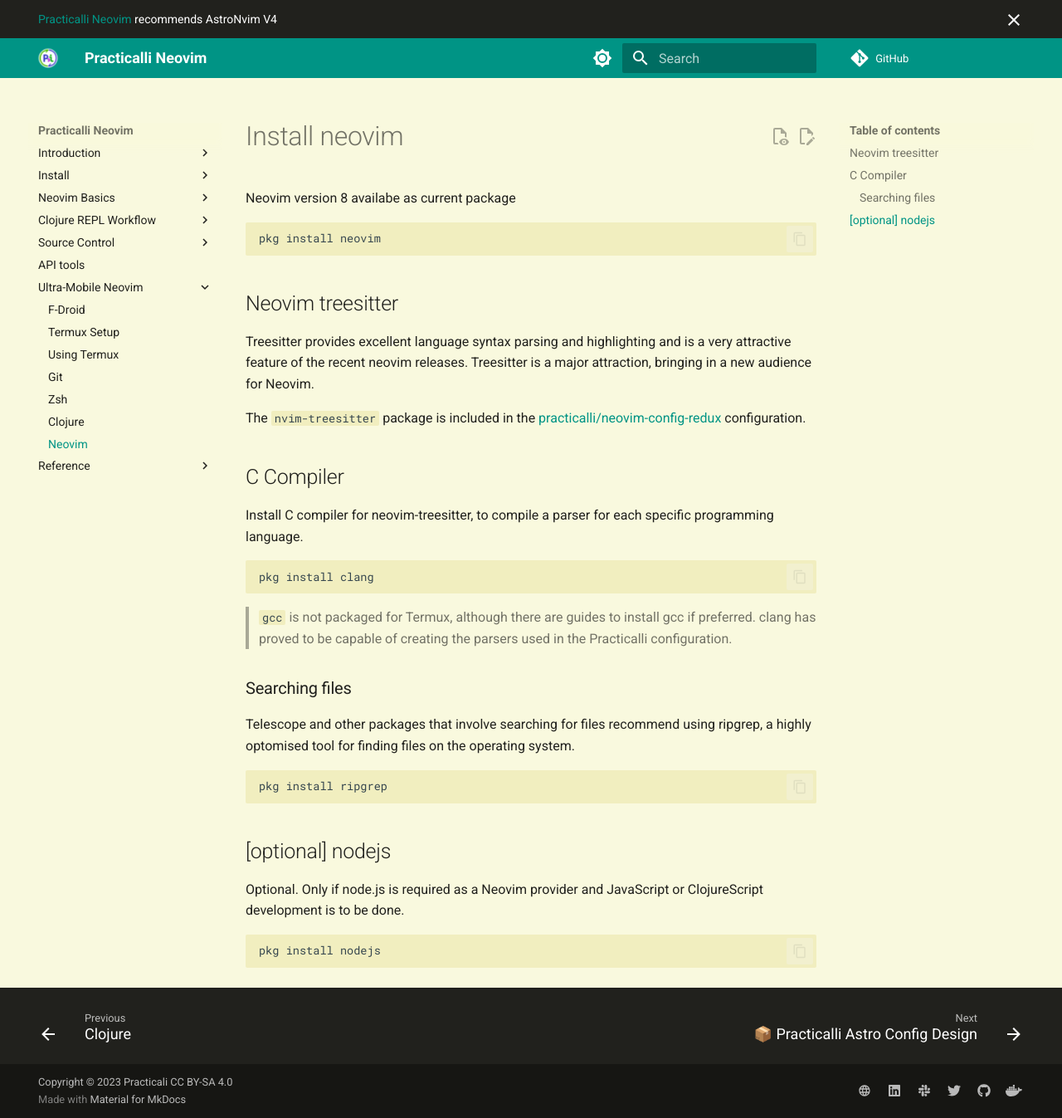
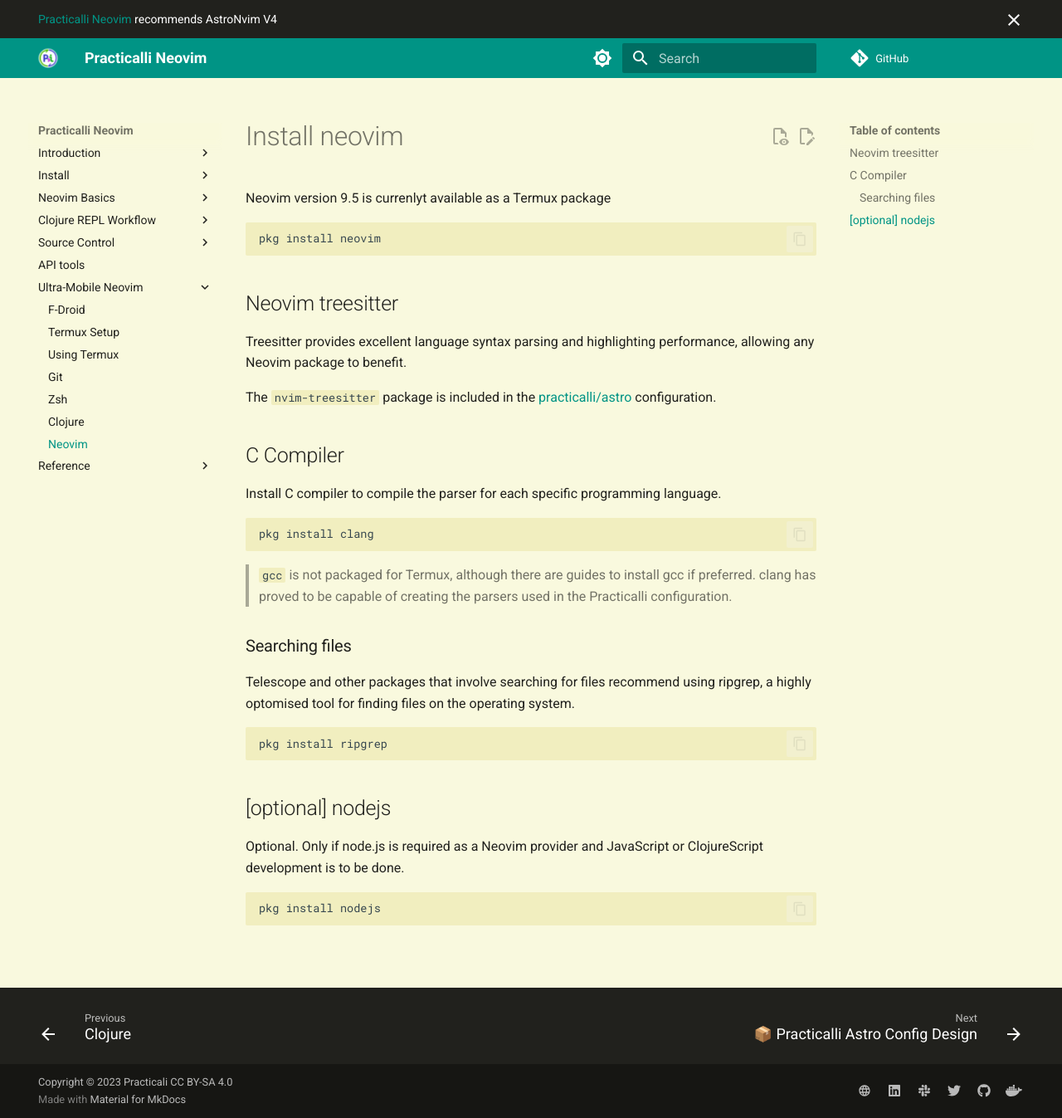
Before and after one commit to practicalli/neovim, an MkDocs documentation site: the page built from docs/termux/neovim.md, in a window 1280 px wide and 1347 px high. Shown: the whole window at 83% size. Built offline with MkDocs 1.6.1 and Material for MkDocs 9.7.7, drawn with Linux system fonts in a browser that asks for light colours; comment, search, counter and statistics services are not loaded.

Commit message:
termux: update versiona and link to practicalli config

````diff
--- a/docs/termux/neovim.md
+++ b/docs/termux/neovim.md
@@ -1,6 +1,6 @@
 # Install neovim
 
-Neovim version 8 availabe as current package
+Neovim version 9.5 is currenlyt available as a Termux package
 
 ```
 pkg install neovim
@@ -11,14 +11,14 @@
 
 ## Neovim treesitter
 
-Treesitter provides excellent language syntax parsing and highlighting and is a very attractive feature of the recent neovim releases.  Treesitter is a major attraction, bringing in a new audience for Neovim.
+Treesitter provides excellent language syntax parsing and highlighting performance, allowing any Neovim package to benefit.
 
-The `nvim-treesitter` package is included in the [practicalli/neovim-config-redux](https://github.com/practicalli/neovim-config-redux){target=_blank} configuration.
+The `nvim-treesitter` package is included in the [practicalli/astro](https://github.com/practicalli/astro){target=_blank} configuration.
 
 
 ## C Compiler
 
-Install C compiler for neovim-treesitter, to compile a parser for each specific programming language.
+Install C compiler to compile the parser for each specific programming language.
 
 ```
 pkg install clang
````
